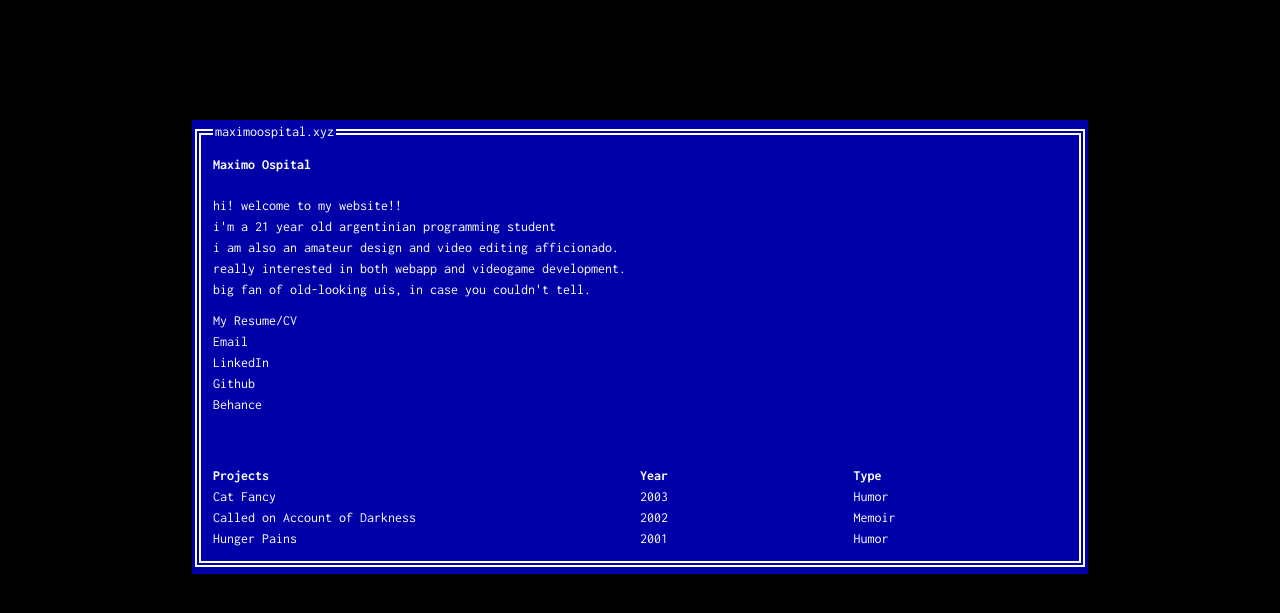
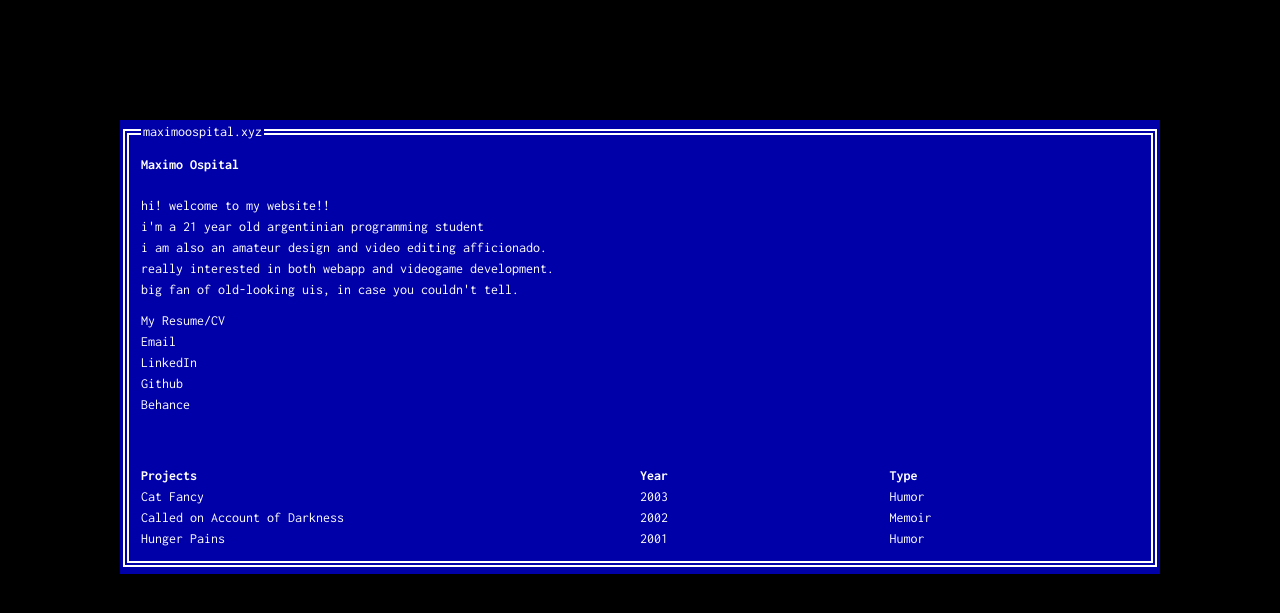
Before and after one commit to maximoospital/maximoospital.github.io, a Jekyll site: the page built from index.html, in a window 1280 px wide. Shown: the top 613 px of the page. Built offline with Jekyll 4.4.1, drawn with Linux system fonts in a browser that asks for light colours.

Commit message:
update ui

```diff
--- a/assets/tuicss.css
+++ b/assets/tuicss.css
@@ -1775,22 +1775,6 @@ input[type=button] {
 /* Responsive */
 /* Scrool */
 /* Grid */
-.container {
-  margin: 0 auto;
-  max-width: 1280px;
-  width: 90%;
-}
-
-@media only screen and (min-width : 601px) {
-  .container {
-    width: 85%;
-  }
-}
-@media only screen and (min-width : 993px) {
-  .container {
-    width: 70%;
-  }
-}
 .col .row {
   margin-left: -0.75rem;
   margin-right: -0.75rem;
```
